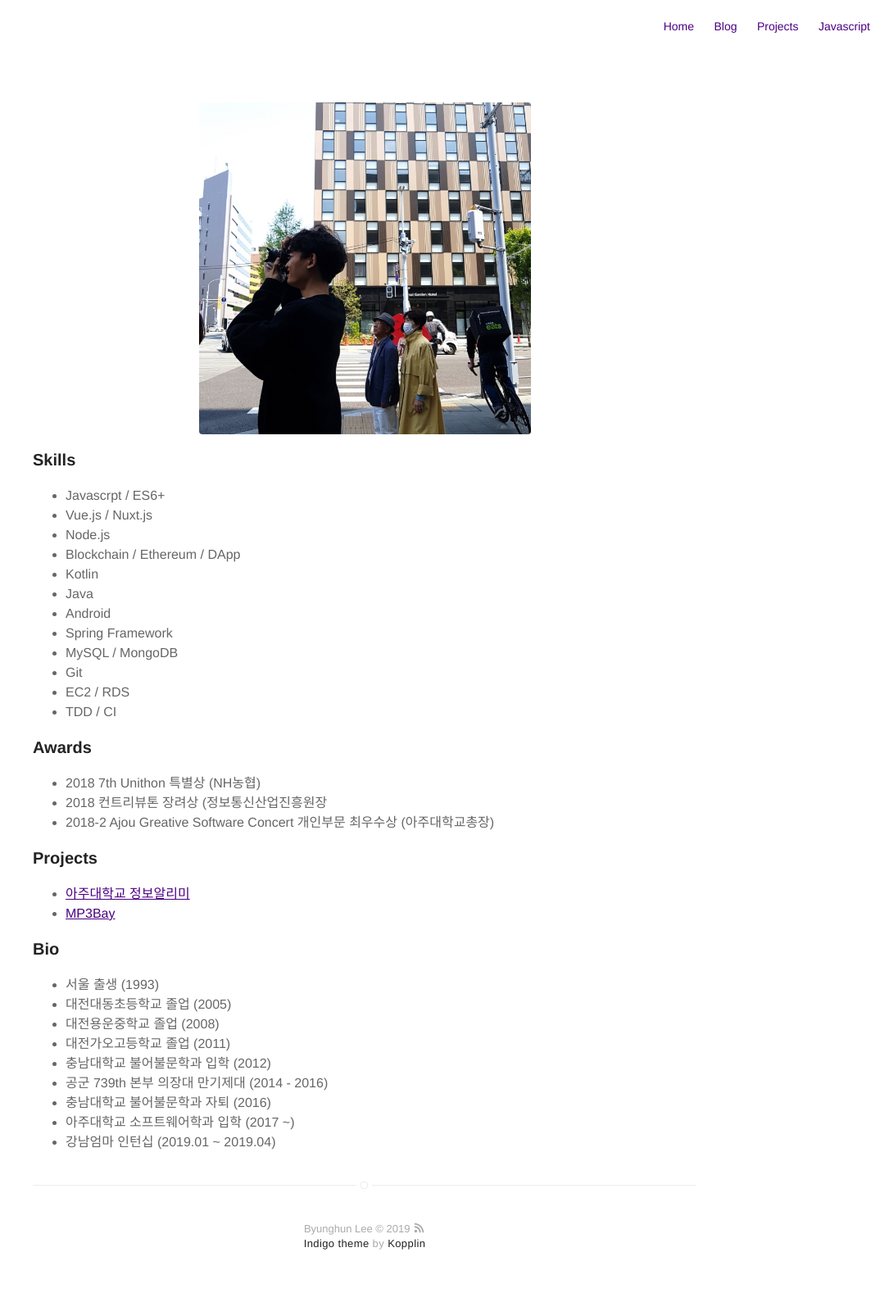
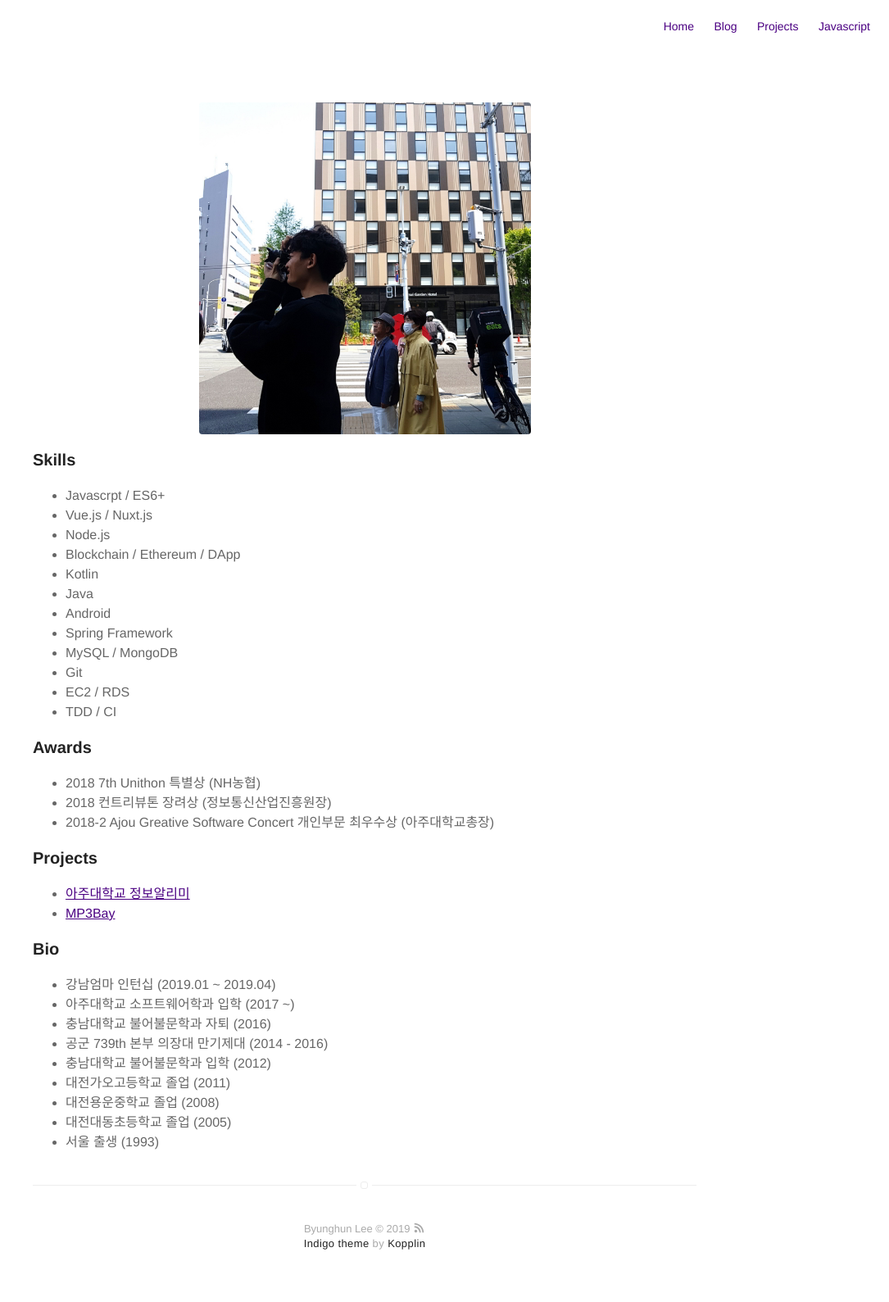
Before and after one commit to MakeHoney/MakeHoney.github.io, a Jekyll site: the page built from about.md, in a window 1280 px wide. Shown: the whole page at 82% size, without its empty margins (195-1280 px from the left). Built offline with Jekyll 4.4.1, drawn with Linux system fonts in a browser that asks for light colours.

```diff
--- a/about.md
+++ b/about.md
@@ -24,7 +24,7 @@ layout: page
 ### Awards
 
 - 2018 7th Unithon 특별상 (NH농협)
-- 2018 컨트리뷰톤 장려상 (정보통신산업진흥원장
+- 2018 컨트리뷰톤 장려상 (정보통신산업진흥원장)
 - 2018-2 Ajou Greative Software Concert 개인부문 최우수상 (아주대학교총장)
 
 
@@ -36,12 +36,12 @@ layout: page
 
 ### Bio
 
+- 강남엄마 인턴십 (2019.01 ~ 2019.04)
+- 아주대학교 소프트웨어학과 입학 (2017 ~)
+- 충남대학교 불어불문학과 자퇴 (2016)
+- 공군 739th 본부 의장대 만기제대 (2014 - 2016)
+- 충남대학교 불어불문학과 입학 (2012)
+- 대전가오고등학교 졸업 (2011)
+- 대전용운중학교 졸업 (2008)
+- 대전대동초등학교 졸업 (2005)
 - 서울 출생 (1993)
-- 대전대동초등학교 졸업 (2005)
-- 대전용운중학교 졸업 (2008)
-- 대전가오고등학교 졸업 (2011)
-- 충남대학교 불어불문학과 입학 (2012)
-- 공군 739th 본부 의장대 만기제대 (2014 - 2016)
-- 충남대학교 불어불문학과 자퇴 (2016)
-- 아주대학교 소프트웨어학과 입학 (2017 ~)
-- 강남엄마 인턴십 (2019.01 ~ 2019.04)
```
